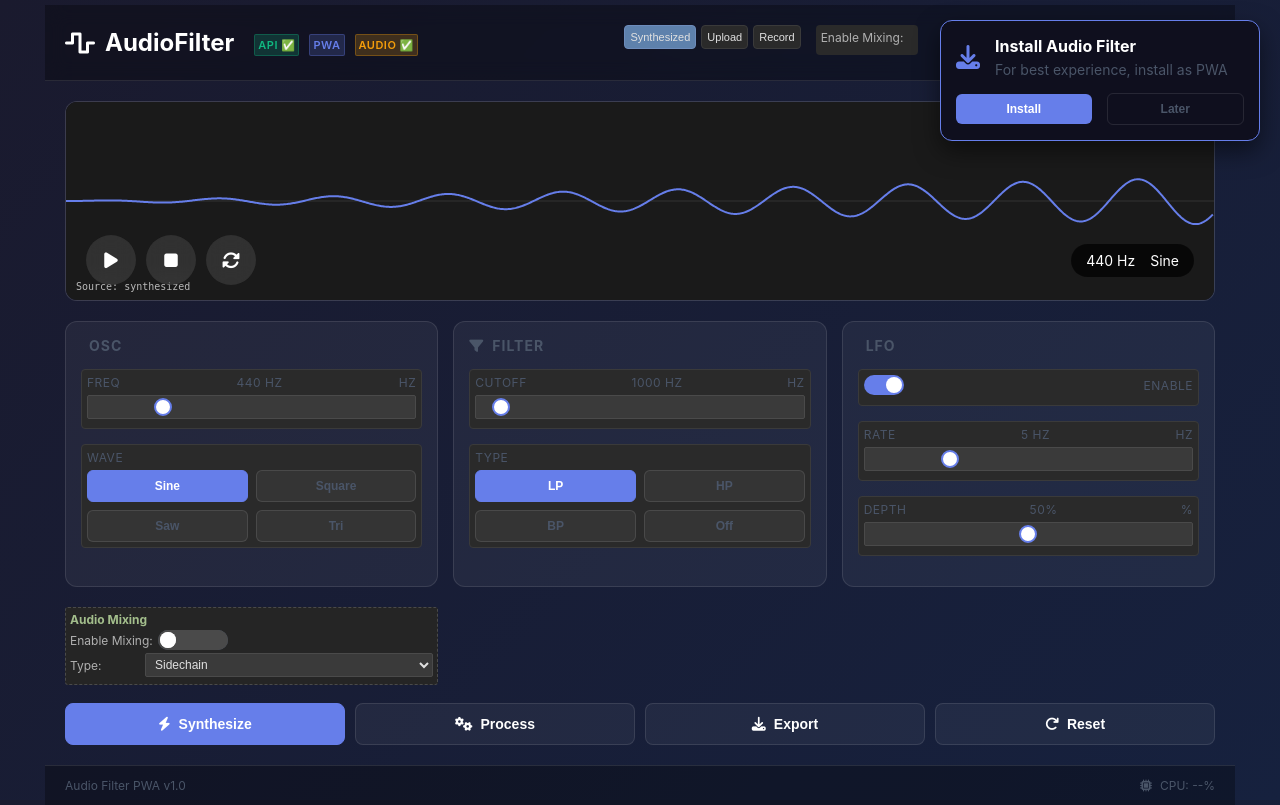
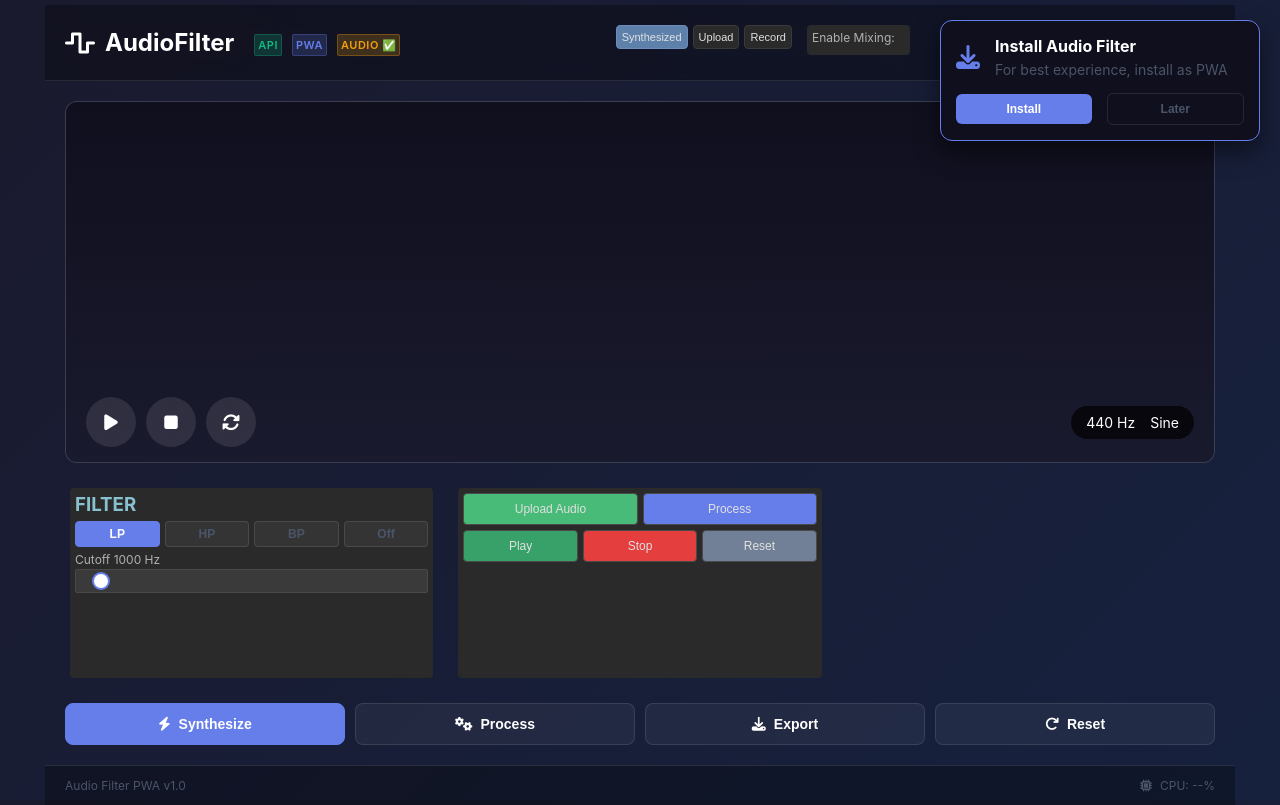
Before and after one commit to yus/audio-filter-pwa, a Flask app: page / in a window 1280 px wide. Run offline with Flask 3, Linux system fonts and the light colour scheme.

Commit message:
Update index.html

```diff
--- a/templates/index.html
+++ b/templates/index.html
@@ -148,77 +148,35 @@
 
             <!-- Compact Controls Grid -->
             <div class="controls-grid">
-                <!-- Column 1: Oscillator -->
-                <div class="control-column">
-                    <h3><i class="fas fa-wave-circle"></i> OSC</h3>
-                    <div class="control-group compact">
-                        <label>Freq <span id="freqValue">440</span>Hz</label>
-                        <input type="range" id="frequency" min="20" max="2000" value="440" step="1">
+                <!-- Keep only these essential controls: -->
+                <div style="margin: 5px; padding: 5px; background: #2a2a2a; border-radius: 4px;">
+                    <h3 style="margin: 0 0 5px 0; color: #88c0d0;">FILTER</h3>
+
+                    <!-- Filter type buttons -->
+                    <div style="display: flex; gap: 5px; margin-bottom: 5px;">
+                        <button class="filter-btn active" data-filter="lowpass" style="flex: 1; padding: 5px; border-radius: 4px;">LP</button>
+                        <button class="filter-btn" data-filter="highpass" style="flex: 1; padding: 5px; border-radius: 4px;">HP</button>
+                        <button class="filter-btn" data-filter="bandpass" style="flex: 1; padding: 5px; border-radius: 4px;">BP</button>
+                        <button class="filter-btn" data-filter="none" style="flex: 1; padding: 5px; border-radius: 4px;">Off</button>
                     </div>
-                    <div class="control-group compact">
-                        <label>Wave</label>
-                        <div class="wave-buttons">
-                            <button class="wave-btn active" data-wave="sine">Sine</button>
-                            <button class="wave-btn" data-wave="square">Square</button>
-                            <button class="wave-btn" data-wave="sawtooth">Saw</button>
-                            <button class="wave-btn" data-wave="triangle">Tri</button>
-                        </div>
+
+                    <!-- Cutoff frequency -->
+                    <div style="margin: 3px 0;">
+                        <label style="display: block; margin-bottom: 2px; font-size: 12px;">Cutoff <span id="cutoffValue">1000</span></label>
+                        <input type="range" id="cutoffFreq" min="20" max="20000" step="10" value="1000" style="width: 100%;">
                     </div>
                 </div>
 
-                <!-- Column 2: Filter -->
-                <div class="control-column">
-                    <h3><i class="fas fa-filter"></i> FILTER</h3>
-                    <div class="control-group compact">
-                        <label>Cutoff <span id="cutoffValue">1000</span>Hz</label>
-                        <input type="range" id="cutoffFreq" min="20" max="20000" value="1000" step="10">
+                <!-- Action buttons -->
+                <div style="margin: 5px; padding: 5px; background: #2a2a2a; border-radius: 4px;">
+                    <div style="display: flex; gap: 5px; margin-bottom: 5px;">
+                        <button id="uploadBtn" style="flex: 1; padding: 8px; border-radius: 4px; background: #48bb78;">Upload Audio</button>
+                        <button id="processBtn" style="flex: 1; padding: 8px; border-radius: 4px; background: #667eea;">Process</button>
                     </div>
-                    <div class="control-group compact">
-                        <label>Type</label>
-                        <div class="filter-buttons">
-                            <button class="filter-btn active" data-filter="lowpass">LP</button>
-                            <button class="filter-btn" data-filter="highpass">HP</button>
-                            <button class="filter-btn" data-filter="bandpass">BP</button>
-                            <button class="filter-btn" data-filter="none">Off</button>
-                        </div>
-                    </div>
-                </div>
-
-                <!-- Column 3: LFO -->
-                <div class="control-column">
-                    <h3><i class="fas fa-waveform"></i> LFO</h3>
-                    <div class="control-group compact">
-                        <label class="toggle-label">
-                            <input type="checkbox" id="lfoEnabled" checked>
-                            <span class="toggle-switch"></span>
-                            Enable
-                        </label>
-                    </div>
-                    <div class="control-group compact">
-                        <label>Rate <span id="lfoRateValue">5</span>Hz</label>
-                        <input type="range" id="lfoRate" min="0.1" max="20" value="5" step="0.1">
-                    </div>
-                    <div class="control-group compact">
-                        <label>Depth <span id="lfoDepthValue">50</span>%</label>
-                        <input type="range" id="lfoDepth" min="0" max="100" value="50" step="1">
-                    </div>
-                </div>
-                <!-- Mixing Controls -->
-                <div class="mixing-controls">
-                    <h4>Audio Mixing</h4>
-                    <div class="control-row">
-                        <label>Enable Mixing:</label>
-                        <label class="toggle-switch">
-                            <input type="checkbox" id="mixingToggle">
-                            <span class="toggle-slider"></span>
-                        </label>
-                    </div>
-                    <div class="control-row">
-                        <label>Type:</label>
-                        <select id="modulationType">
-                            <option value="sidechain">Sidechain</option>
-                            <option value="tremolo">Tremolo</option>
-                        </select>
+                    <div style="display: flex; gap: 5px;">
+                        <button id="playBtn" style="flex: 1; padding: 8px; border-radius: 4px; background: #38a169;">Play</button>
+                        <button id="stopBtn" style="flex: 1; padding: 8px; border-radius: 4px; background: #e53e3e;">Stop</button>
+                        <button id="resetBtn" style="flex: 1; padding: 8px; border-radius: 4px; background: #718096;">Reset</button>
                     </div>
                 </div>
             </div>
```
